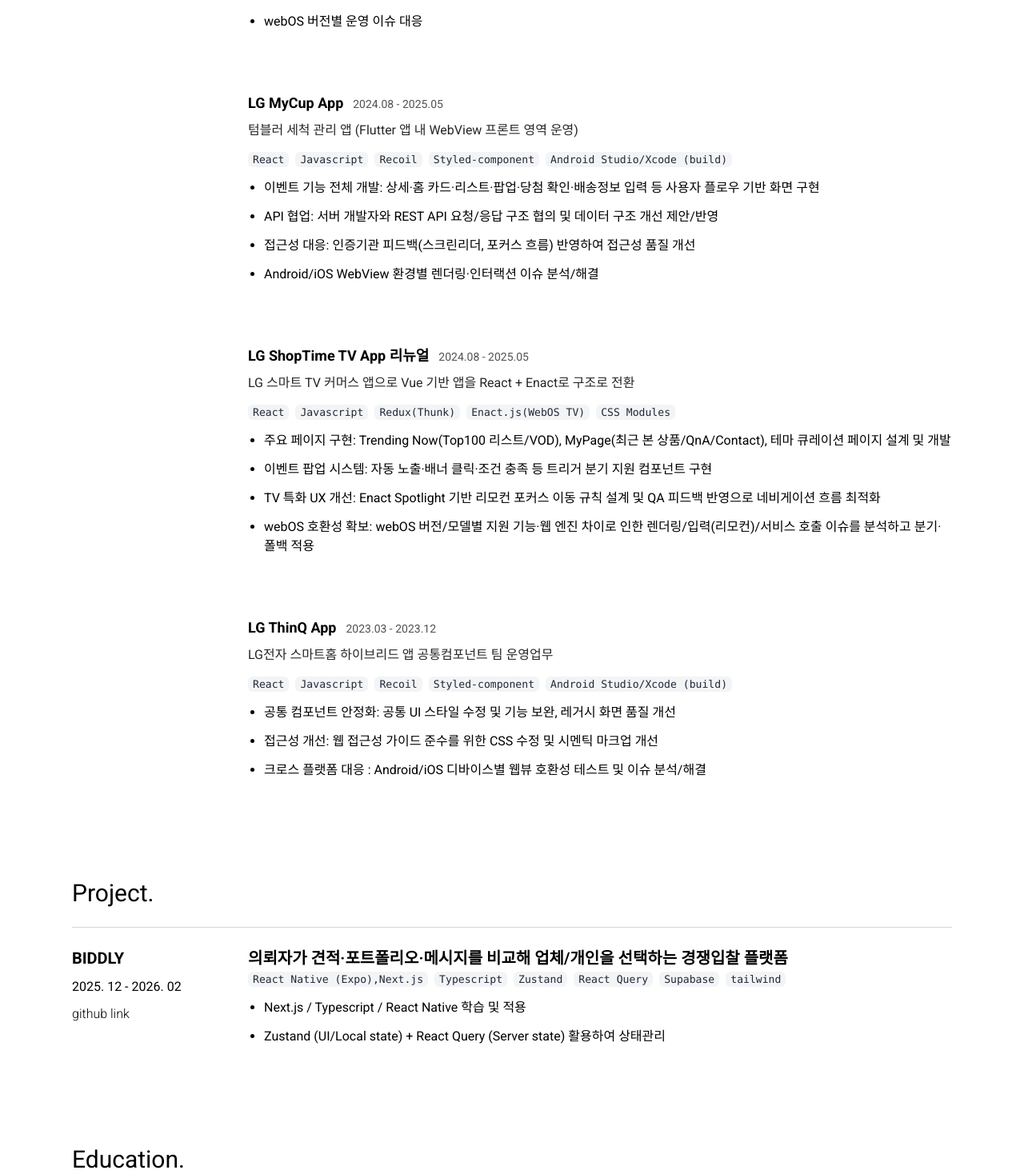
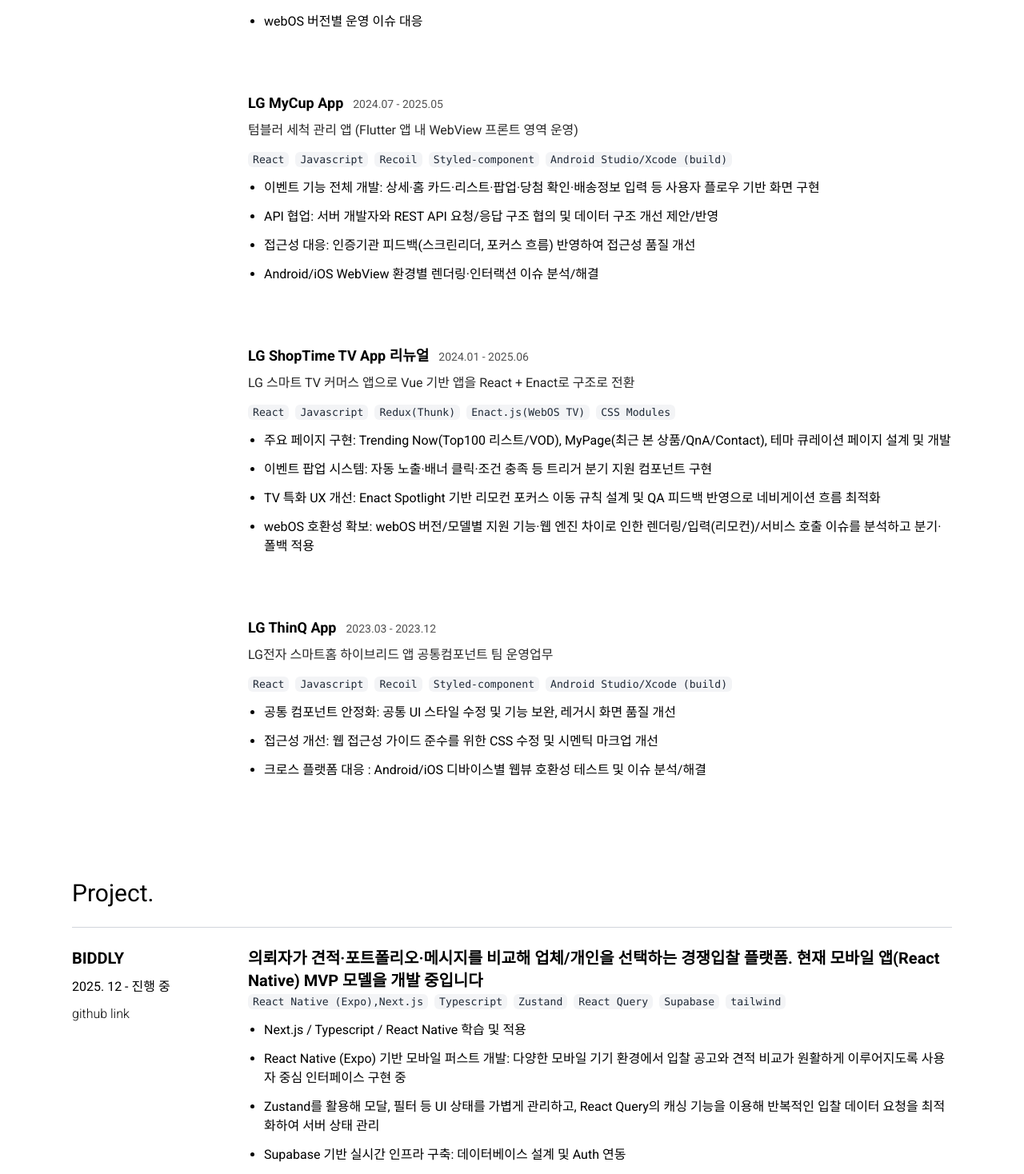
Before and after one commit to twldnjs/twldnjs.github.io, a Next.js app: page / in a window 1280 px wide. Shown: the part 822-2290 px from the top of the page at 80% size. Built offline with nearby package versions, Linux system fonts and the light colour scheme.

Commit message:
data 수정 중

```diff
--- a/src/data/portfolio-data.ts
+++ b/src/data/portfolio-data.ts
@@ -8,7 +8,7 @@
     github: 'github.com/twldnjs',
   },
   introduction:
-    '안녕하세요, 프론트엔드 개발자 손지원입니다.\n동료가 편안하게 읽을 수 있는 코드를 작성하기 위해 공부하고, 의견을 나누며 개발하고 있습니다.\n유지보수가 용이한 코드를 작성하는 것은 미래의 저를 위한 일이라고 생각합니다.',
+    '안녕하세요, 프론트엔드 개발자 손지원입니다.\n협업하는 동료가 편하게 읽고 바로 이해할 수 있는 코드를 지향합니다. \n당장의 기능 구현을 넘어 유지보수가 용이한 코드를 고민하는 과정이 비즈니스의 안정성을 지키고 미래의 저를 성장시킨다고 믿습니다.',
   workExperiences: [
     {
       company: '(주) 티윈',
@@ -41,7 +41,7 @@
         },
         {
           title: 'LG MyCup App',
-          period: '2024.08 - 2025.05',
+          period: '2024.07 - 2025.05',
           summary:
             '텀블러 세척 관리 앱 (Flutter 앱 내 WebView 프론트 영역 운영)',
           skills: [
@@ -61,7 +61,7 @@
         },
         {
           title: 'LG ShopTime TV App 리뉴얼',
-          period: '2024.08 - 2025.05',
+          period: '2024.01 - 2025.06',
           summary:
             'LG 스마트 TV 커머스 앱으로 Vue 기반 앱을 React + Enact로 구조로 전환',
           skills: [
@@ -109,10 +109,10 @@
   projects: [
     {
       name: 'BIDDLY',
-      period: '2025. 12 - 2026. 02',
+      period: '2025. 12 - 진행 중',
       githubLink: 'https://github.com/twldnjs',
       description:
-        '의뢰자가 견적·포트폴리오·메시지를 비교해 업체/개인을 선택하는 경쟁입찰 플랫폼',
+        '의뢰자가 견적·포트폴리오·메시지를 비교해 업체/개인을 선택하는 경쟁입찰 플랫폼. 현재 모바일 앱(React Native) MVP 모델을 개발 중입니다',
       skills: [
         'React Native (Expo),Next.js',
         'Typescript',
@@ -123,7 +123,9 @@
       ],
       features: [
         'Next.js / Typescript / React Native 학습 및 적용',
-        'Zustand (UI/Local state) + React Query (Server state) 활용하여 상태관리',
+        'React Native (Expo) 기반 모바일 퍼스트 개발: 다양한 모바일 기기 환경에서 입찰 공고와 견적 비교가 원활하게 이루어지도록 사용자 중심 인터페이스 구현 중',
+        'Zustand를 활용해 모달, 필터 등 UI 상태를 가볍게 관리하고, React Query의 캐싱 기능을 이용해 반복적인 입찰 데이터 요청을 최적화하여 서버 상태 관리',
+        'Supabase 기반 실시간 인프라 구축: 데이터베이스 설계 및 Auth 연동',
       ],
     },
   ],
```
